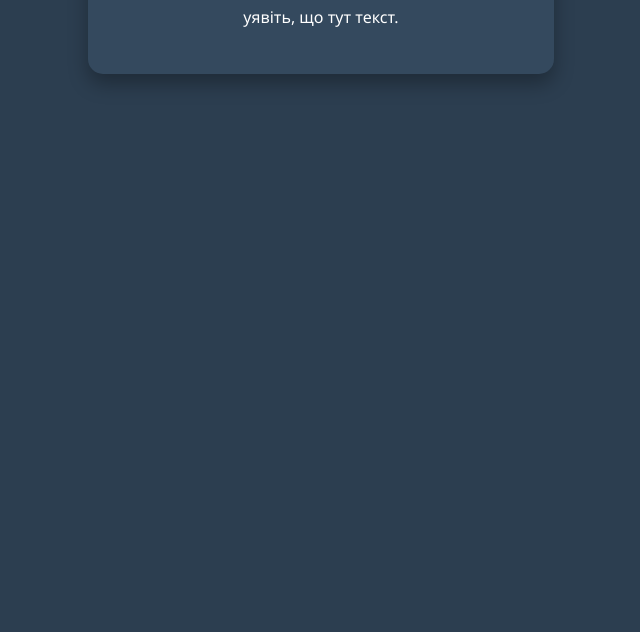
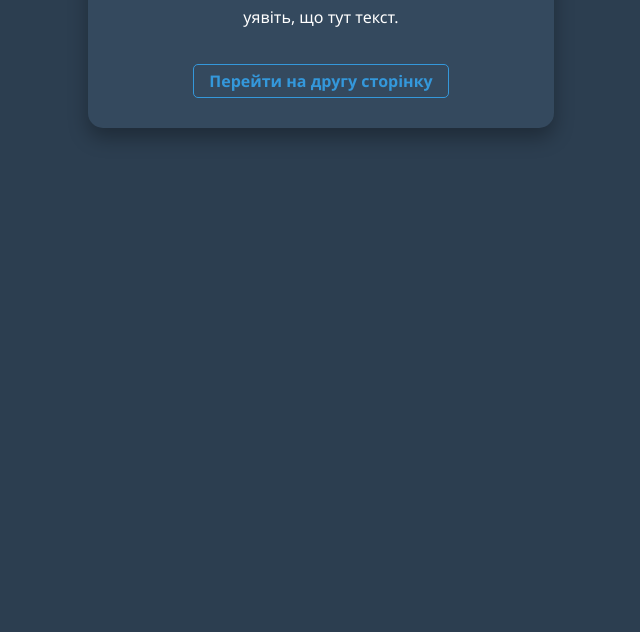
Before and after one commit to matdep13/work-x9787452j-project, a plain HTML site: page index.html in a window 1280 px wide. Shown: the part 168-800 px from the top of the page, without its empty margins (319-959 px from the left). Drawn offline with Linux system fonts and the light colour scheme.

Commit message:
Update index.html

```diff
--- a/index.html
+++ b/index.html
@@ -8,12 +8,16 @@
         body { font-family: 'Segoe UI', Tahoma, Geneva, Verdana, sans-serif; background-color: #2c3e50; color: white; text-align: center; padding-top: 50px; }
         .container { background: #34495e; padding: 30px; border-radius: 15px; display: inline-block; box-shadow: 0 10px 20px rgba(0,0,0,0.3); }
         h1 { color: #3498db; }
+        .link-btn { display: inline-block; margin-top: 20px; color: #3498db; text-decoration: none; font-weight: bold; border: 1px solid #3498db; padding: 5px 15px; border-radius: 5px; }
+        .link-btn:hover { background: #3498db; color: white; }
     </style>
 </head>
 <body>
     <div class="container">
         <h1>привіт це сайт начебто?</h1>
         <p>уявіть, що тут текст.</p>
+
+        <a href="about.html" class="link-btn">Перейти на другу сторінку</a>
     </div>
 </body>
 </html>
```
